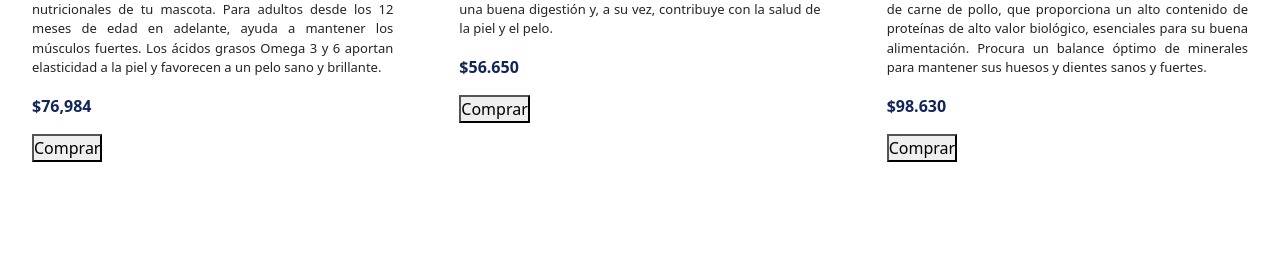
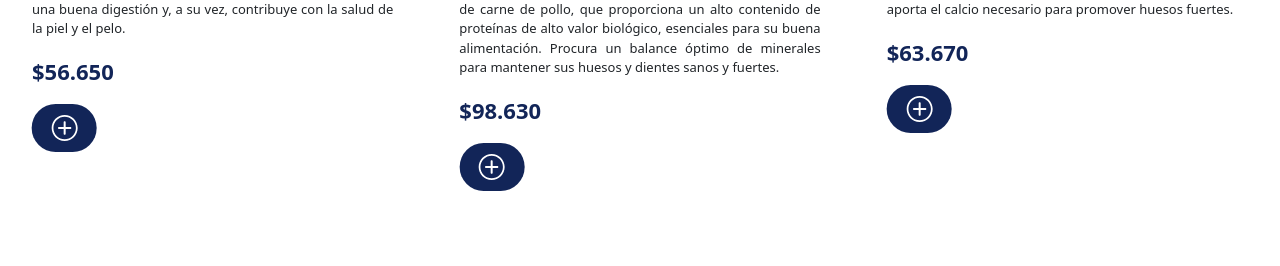
Before and after one commit to ignaarguello/Petshop-luju, a React (Vite) app: page / in a window 1280 px wide. Shown: the part 1374-1640 px from the top of the page. Built offline with nearby package versions, Linux system fonts and the light colour scheme.

Commit message:
Add/feat

```diff
--- a/src/componentes/CarouselCards/CarouselCards.css
+++ b/src/componentes/CarouselCards/CarouselCards.css
@@ -48,9 +48,21 @@
 
     /* ? Precio de la card */
     .PrecioCard{
-        font-size: 16px;
+        font-size: 22px;
         font-weight: bold;
         color: var(--color--principal);
     }
 
+    /* ? Contenedor Boton Card */
+    #ContenedorBotonCard{
+        background-color: var(--color--principal);
+        width: 18%;
+        height: 3rem;
+        border-radius: 50px;
+        margin-top: 5px;
+        display: flex;
+        justify-content: center;
+        align-items: center;
+        color: white;
+    }
 }
--- a/src/componentes/CarouselCards/CarouselCards.jsx
+++ b/src/componentes/CarouselCards/CarouselCards.jsx
@@ -4,7 +4,7 @@ import React from 'react'
 import './CarouselCards.css'
 
 // Import Swiper React components
-import { Virtual, Navigation } from 'swiper/modules';
+import { Virtual, Navigation, Autoplay } from 'swiper/modules';
 import { Swiper, SwiperSlide } from 'swiper/react';
 
 // Import Swiper styles
@@ -12,6 +12,8 @@ import 'swiper/css';
 import 'swiper/css/navigation';
 import 'swiper/css/pagination';
 
+// Iconos
+import { IoIosAddCircleOutline } from "react-icons/io";
 
 const DatosCard = [
     {
@@ -51,12 +53,16 @@ export default function App() {
     return (
         <div id='ContenedorGeneralCarouselCards'>
             <Swiper
-                modules={[Virtual, Navigation]}
+                modules={[Virtual, Navigation, Autoplay]}
                 slidesPerView={1}
                 centeredSlides={false}
                 spaceBetween={0}
                 navigation={false}
                 virtual
+                autoplay={{
+                    delay: 3500,
+                    disableOnInteraction: false,
+                }}
                 id='SwiperCards'
                 breakpoints={{
                     // Cuando el ancho de la ventana es >= 1024px (laptops/desktops)
@@ -64,16 +70,19 @@ export default function App() {
                         slidesPerView: 3, // <-- Aquí defines que muestre 3 cards
                         spaceBetween: 2,
                     },
+
                 }}
             >
                 {DatosCard.map((slide) => (
                     <SwiperSlide id='SwiperContenedor' key={slide.id} style={{ backgroundImage: `url(${slide.imagen})`, backgroundSize: 'cover', backgroundPosition: 'center' }} >
                         <div className='ContenedorTextoCard'>
                             <img id='ImagenCard' src={slide.imagen} alt="" />
-                                <h2 className='TituloCard'>{slide.titulo}</h2>
-                                <p className='DescripcionCard'>{slide.descripcion}</p>
-                                <p className='PrecioCard'>${slide.precio.toLocaleString('es-CL')}</p>
-                                <button className='BotonCard'>Comprar</button>
+                            <h2 className='TituloCard'>{slide.titulo}</h2>
+                            <p className='DescripcionCard'>{slide.descripcion}</p>
+                            <p className='PrecioCard'>${slide.precio.toLocaleString('es-CL')}</p>
+                            <div id='ContenedorBotonCard'>
+                                <IoIosAddCircleOutline style={{ fontSize: '2rem', }} />
+                            </div>
                         </div>
                     </SwiperSlide>
                 ))}
```
